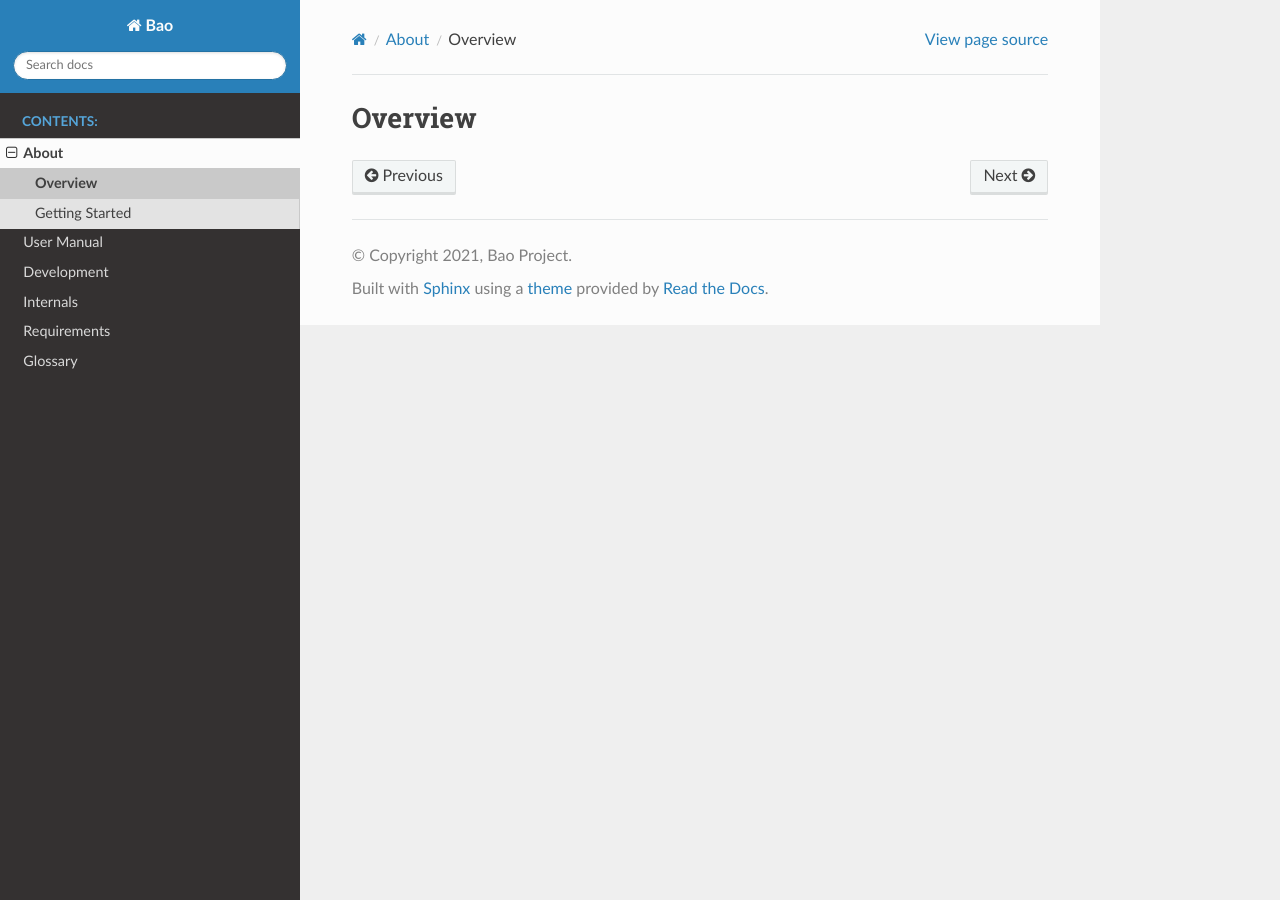
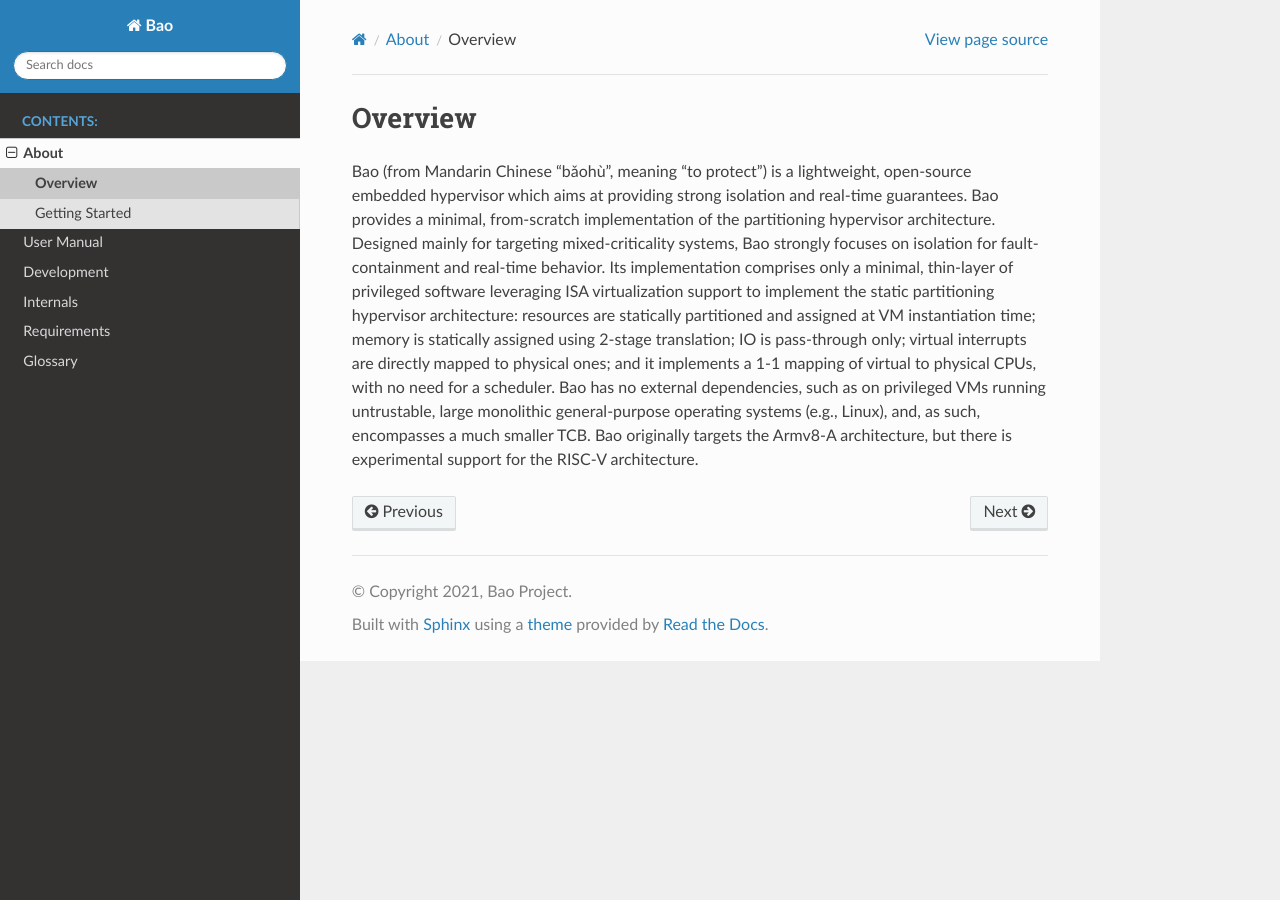
Before and after one commit to bao-project/bao-docs, a Sphinx documentation site: the page built from source/introduction/overview.rst, in a window 1280 px wide. Built offline with Sphinx 7.4.7 and the Read the Docs theme 2.0.0, drawn with Linux system fonts in a browser that asks for light colours.

Commit message:
feat: About
Add bao introduction to about section.

Signed-off-by: David Cerdeira <davidmcerdeira@gmail.com>

```diff
--- a/source/introduction/overview.rst
+++ b/source/introduction/overview.rst
@@ -1,2 +1,19 @@
 Overview
 ========
+
+Bao (from Mandarin Chinese “bǎohù”, meaning “to protect”) is a lightweight,
+open-source embedded hypervisor which aims at providing strong isolation and
+real-time guarantees. Bao provides a minimal, from-scratch implementation of
+the partitioning hypervisor architecture. Designed mainly for targeting
+mixed-criticality systems, Bao strongly focuses on isolation for
+fault-containment and real-time behavior. Its implementation comprises only a
+minimal, thin-layer of privileged software leveraging ISA virtualization
+support to implement the static partitioning hypervisor architecture: resources
+are statically partitioned and assigned at VM instantiation time; memory is
+statically assigned using 2-stage translation; IO is pass-through only; virtual
+interrupts are directly mapped to physical ones; and it implements a 1-1
+mapping of virtual to physical CPUs, with no need for a scheduler. Bao has no
+external dependencies, such as on privileged VMs running untrustable, large
+monolithic general-purpose operating systems (e.g., Linux), and, as such,
+encompasses a much smaller TCB. Bao originally targets the Armv8-A
+architecture, but there is experimental support for the RISC-V architecture.
```
